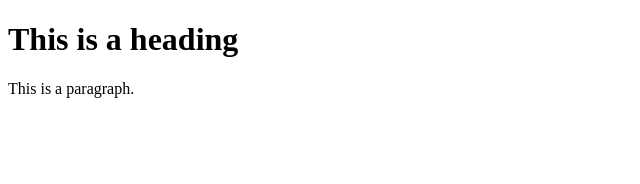
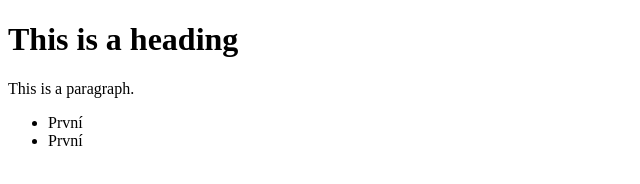
Before and after one commit to VladimirStastny/web-ut, a plain HTML site: page Index.html in a window 1280 px wide. Shown: the full height of the page, 0-640 px from the left. Drawn offline with Linux system fonts and the light colour scheme.

Commit message:
přidani seeznamu

```diff
--- a/Index.html
+++ b/Index.html
@@ -5,6 +5,10 @@
 
 <h1>This is a heading</h1>
 <p>This is a paragraph.</p>
+<ul>
+<li>První</li>
+<li>První</li>
+</ul>
 
 </body>
 </html>
```
